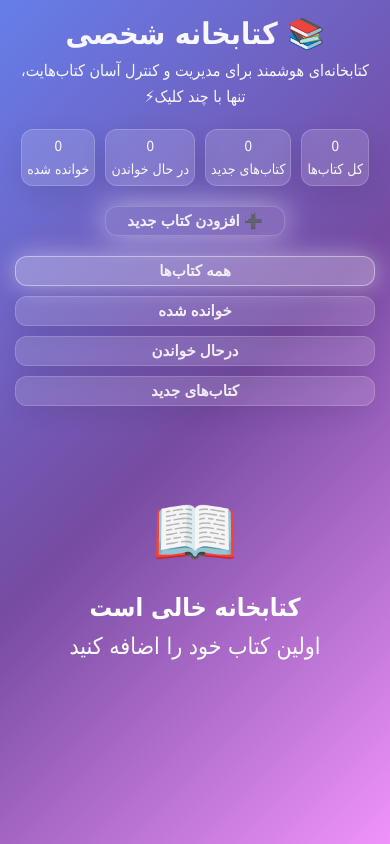
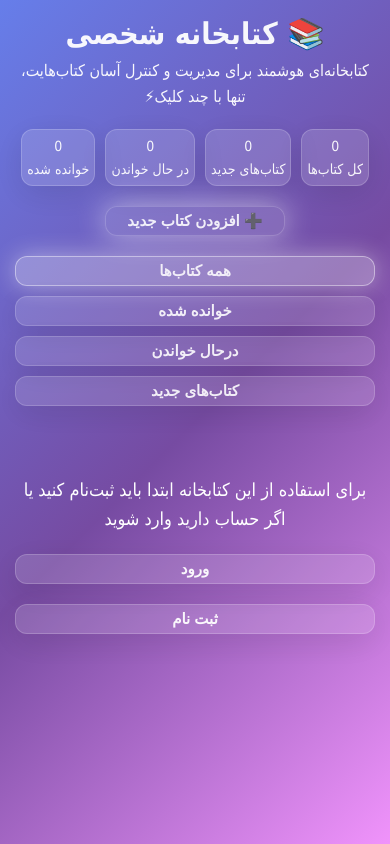
Before and after one commit to MehranFathi81/Library-CRUD, a plain HTML site: page index.html in a window 390 px wide. Drawn offline with Linux system fonts and the light colour scheme; no server answers.

Commit message:
Added pre-login section for unauthenticated users
- Created main__auth-required section
- Added login and signup buttons with glass-card style
- Styled layout and made it responsive

```diff
--- a/index.html
+++ b/index.html
@@ -232,6 +232,19 @@
       </header>
       <!-- --------------------- Main --------------------- -->
       <main id="main">
+        <!-- --------------------- For Pre Login And User Registration --------------------- -->
+        <section class="main__auth-required">
+          <h1 class="main__header">
+            برای استفاده از این کتابخانه ابتدا باید ثبت‌نام کنید یا اگر حساب
+            دارید وارد شوید
+          </h1>
+          <div class="main__btns">
+            <button class="btn-login glass-card" type="button">ورود</button>
+            <button class="btn-signup glass-card" type="button">
+              ثبت‌ نام
+            </button>
+          </div>
+        </section>
         <!-- --------------------- Main Empty State --------------------- -->
         <section class="main__empty-state hidden">
           <span>📖</span>
@@ -279,7 +292,12 @@
             />
 
             <label for="form__status">وضعیت</label>
-            <select class="glass-card" name="form__status" value="" id="form__status">
+            <select
+              class="glass-card"
+              name="form__status"
+              value=""
+              id="form__status"
+            >
               <option value="new">کتاب جدید</option>
               <option value="reading">درحال خواندن</option>
               <option value="done">خوانده شده</option>
@@ -311,6 +329,6 @@
     <section class="toast-container">
       <!-- Load From Js -->
     </section>
-    <script src="./js/app.js"></script>
+    <!-- <script src="./js/app.js"></script> -->
   </body>
 </html>
--- a/style/style.css
+++ b/style/style.css
@@ -325,20 +325,35 @@ button {
 #main {
   margin-top: 2rem;
 }
-/* --------------------- Main Empty State --------------------- **/
-.main__empty-state {
+/* ----------- Main Auth Required & Main Empty State ----------- **/
+.main__empty-state,
+.main__auth-required {
   text-align: center;
   margin-top: 7rem;
 }
 .main__empty-state > span {
   font-size: 7rem;
 }
-.main__title {
+/* ----- Main Auth Required Header & Main Empty State Title ----- **/
+.main__title,
+.main__header {
   font-size: 2.5rem;
   font-weight: 600;
 }
+/* ----- Main Empty State Caption ----- **/
 .main__caption {
   font-size: 2.3rem;
+}
+/* ----- Main Auth Required Btns ----- **/
+.main__btns{
+  display: flex;
+  flex-direction: column;
+  align-items: center;
+}
+.btn-login,
+.btn-signup{
+  margin-top: 2rem;
+  width: 45rem;
 }
 /* --------------------- Main Books --------------------- **/
 .main__books {
@@ -579,6 +594,12 @@ form > div {
   #main {
     margin-top: 0;
   }
+  .main__header{
+    width: 41.6rem;
+    font-size: 2rem;
+    font-weight: 500;
+    margin: 0 auto;
+  }
   /* --------------------- Modal Screen --------------------- **/
   .modal-screen {
     padding: 12px;
@@ -622,6 +643,15 @@ form > div {
   .header__filter-btn {
     width: 100%;
   }
+  /* --------------------- Main --------------------- **/
+  .main__header{
+    width: 100%;
+    font-size: 1.8rem;
+  }
+  .btn-login,
+  .btn-signup {
+    width: 100%;
+  }
   /* --------------------- Toast Container--------------------- **/
   .toast-container {
     padding: 0.5rem;
```
Lines whose indentation alone changed are shown as unchanged.
